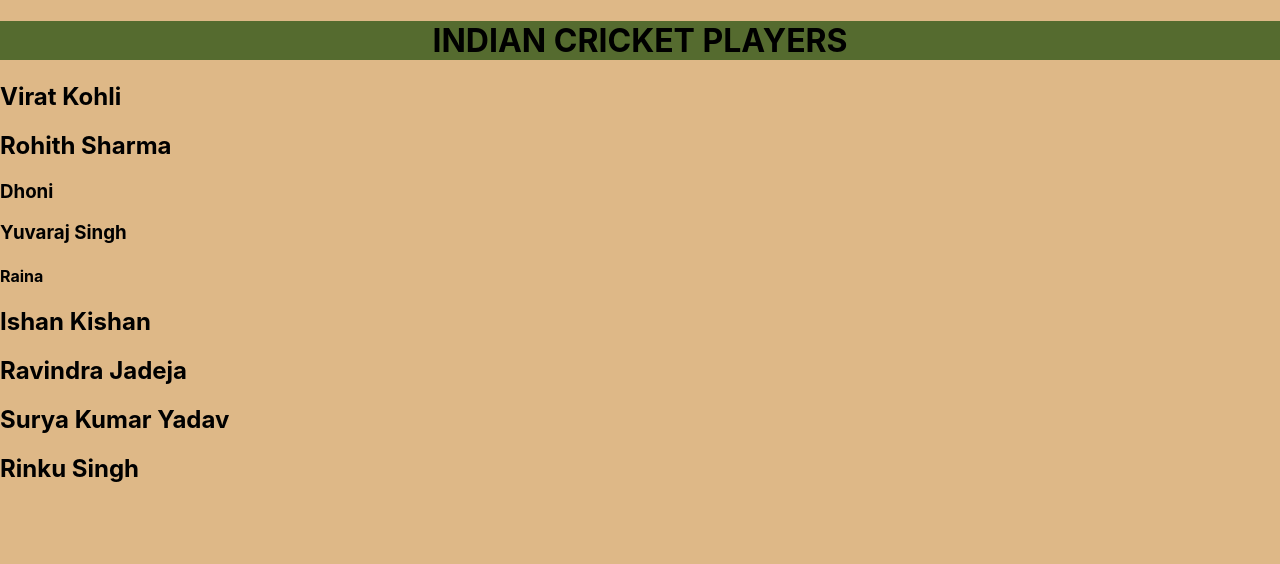
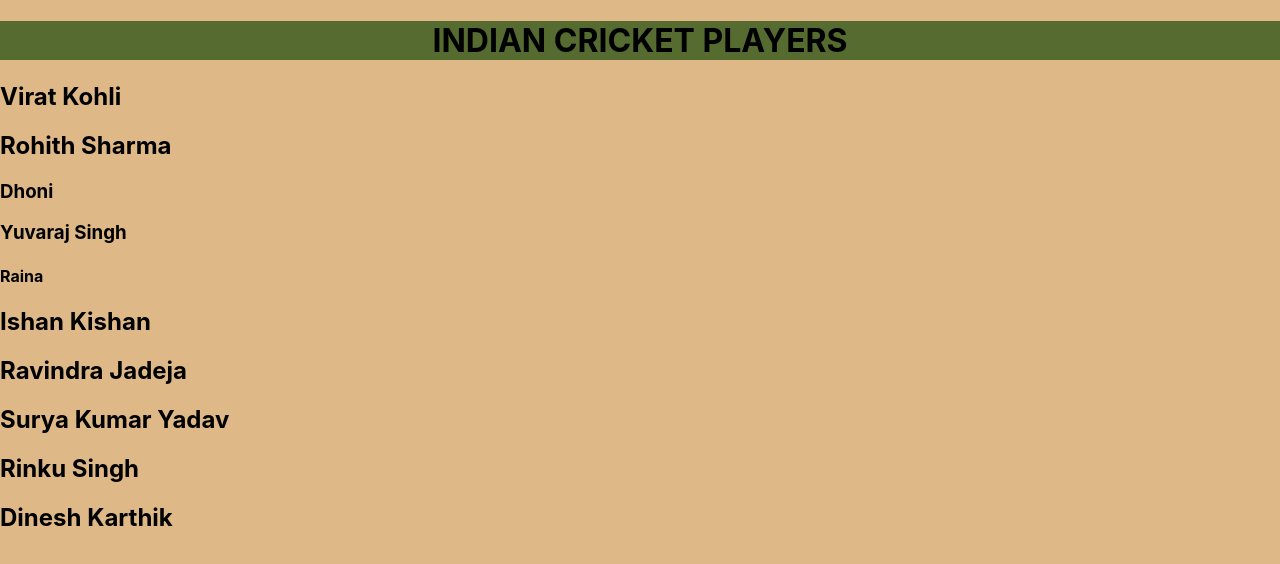
Before and after one commit to JorigeVenkatesh/Clone-Repository, a React (Create React App) app: page / in a window 1280 px wide. Shown: the top 564 px of the page. Built offline with nearby package versions, Linux system fonts and the light colour scheme.

Commit message:
added Dinesh Karthik

```diff
--- a/src/App.js
+++ b/src/App.js
@@ -15,6 +15,7 @@ function App() {
       <h2>Ravindra Jadeja</h2>
       <h2>Surya Kumar Yadav</h2>
       <h2>Rinku Singh</h2>
+      <h2>Dinesh Karthik</h2>
       </div>
 
   );
```
